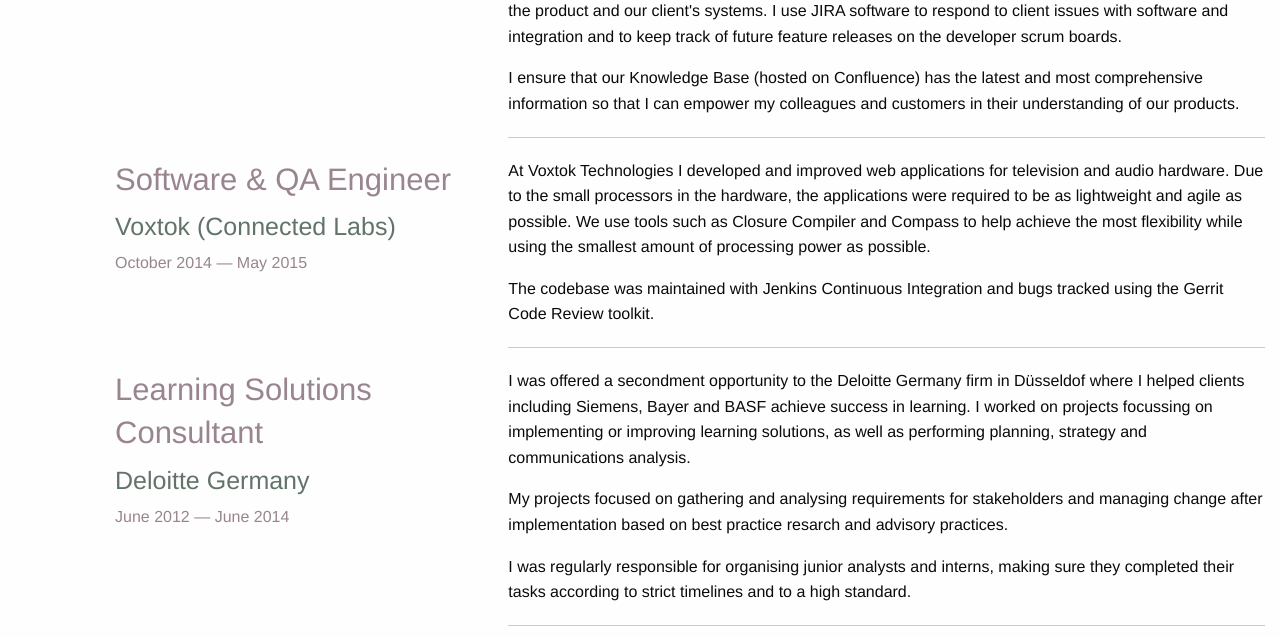
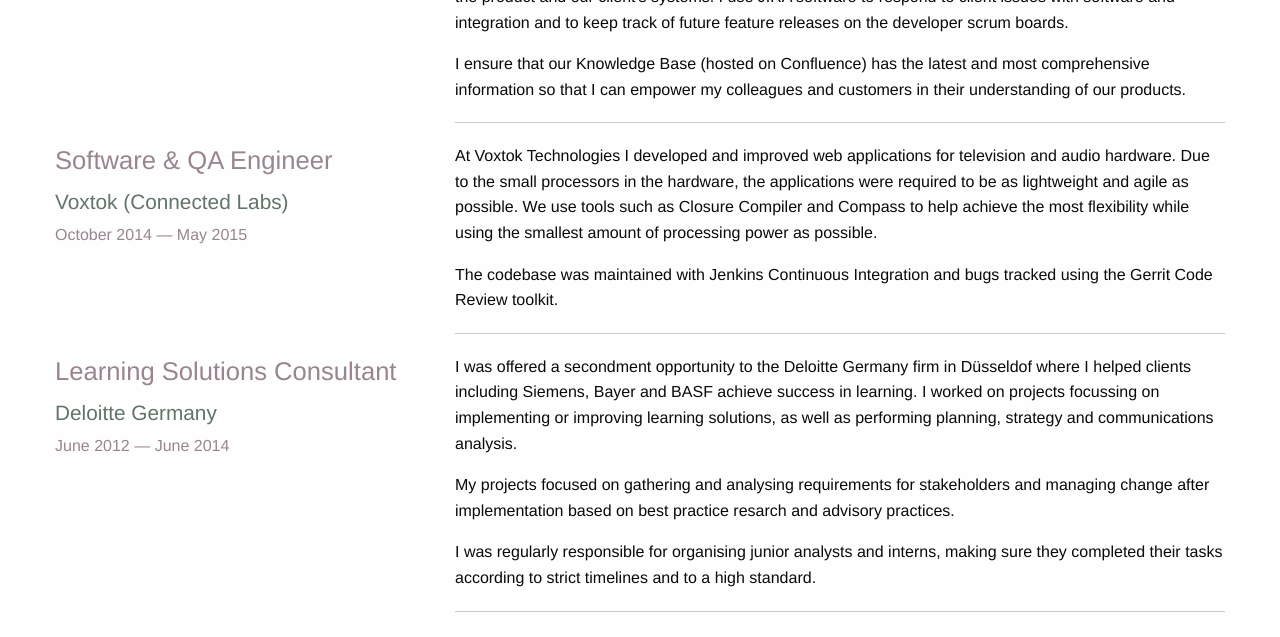
Before and after one commit to catburston/catburston.github.io, a website: page index.html in a window 1280 px wide. Shown: the part 735-1372 px from the top of the page. Drawn offline with Linux system fonts and the light colour scheme.

Commit message:
remove padding/margin from body content

```diff
--- a/css/override.css
+++ b/css/override.css
@@ -30,14 +30,16 @@
     text-align: center;
   }
 
+  h3 {
+    font-size: 1.6rem;
+  }
+
+  h4 {
+    font-size: 1.3rem;
+  }
   .right-align {
     text-align: right;
     direction: rtl;
-  }
-
-  #content {
-    margin-top: 20px;
-    padding: 0 0 0 100px;
   }
 }
 
```
